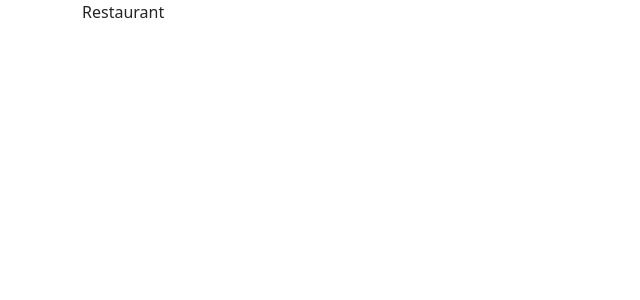
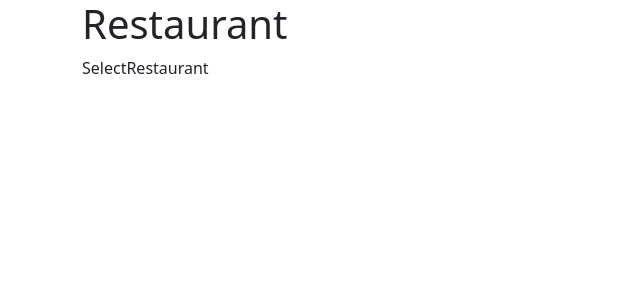
Before and after one commit to alfredmjz/fritic, a React (Create React App) app in the folder frontend/: page /restaurant/1 in a window 1280 px wide. Shown: the top 300 px of the page, without its empty margins (0-640 px from the left). Built offline with nearby package versions, Linux system fonts and the light colour scheme.

Commit message:
fix event propagations

```diff
--- a/frontend/src/components/RestaurantList.jsx
+++ b/frontend/src/components/RestaurantList.jsx
@@ -20,14 +20,18 @@ const RestaurantList = (props) => {
 		initializeList();
 	}, []);
 
-	const handleUpdate = async (id) => {
+	const handleUpdate = async (e, id) => {
+		e.stopPropagation();
+
 		try {
 			navigate(`/restaurant/${id}/update`);
 		} catch (err) {
 			console.error(err);
 		}
 	};
-	const handleDelete = async (id) => {
+	const handleDelete = async (e, id) => {
+		e.stopPropagation();
+
 		try {
 			await oishee.remove(id);
 			setRestaurants(
@@ -38,6 +42,10 @@ const RestaurantList = (props) => {
 		} catch (err) {
 			console.error(err);
 		}
+	};
+
+	const handleSelected = async (id) => {
+		navigate(`/restaurant/${id}`);
 	};
 	return (
 		<div className='list-group'>
@@ -56,18 +64,18 @@ const RestaurantList = (props) => {
 					{restaurants &&
 						restaurants.map((restaurant) => {
 							return (
-								<tr key={restaurant.restaurant_uid}>
+								<tr onClick={() => handleSelected(restaurant.restaurant_uid)} key={restaurant.restaurant_uid}>
 									<td>{restaurant.name}</td>
 									<td>{restaurant.address}</td>
 									<td>{"$".repeat(restaurant.price_range)}</td>
 									<td>Review</td>
 									<td>
-										<button onClick={() => handleUpdate(restaurant.restaurant_uid)} className='btn btn-warning'>
+										<button onClick={(e) => handleUpdate(e, restaurant.restaurant_uid)} className='btn btn-warning'>
 											Update
 										</button>
 									</td>
 									<td>
-										<button onClick={() => handleDelete(restaurant.restaurant_uid)} className='btn btn-danger'>
+										<button onClick={(e) => handleDelete(e, restaurant.restaurant_uid)} className='btn btn-danger'>
 											Delete
 										</button>
 									</td>
--- /dev/null
+++ b/frontend/src/components/SelectRestaurant.jsx
@@ -0,0 +1,7 @@
+import React from "react";
+
+const SelectRestaurant = () => {
+	return <div>SelectRestaurant</div>;
+};
+
+export default SelectRestaurant;
--- a/frontend/src/router/Restaurant.jsx
+++ b/frontend/src/router/Restaurant.jsx
@@ -1,7 +1,13 @@
 import React from "react";
+import SelectRestaurant from "../components/SelectRestaurant";
 
 const Restaurant = () => {
-	return <div>Restaurant</div>;
+	return (
+		<div>
+			<h1> Restaurant</h1>
+			<SelectRestaurant />
+		</div>
+	);
 };
 
 export default Restaurant;
```
